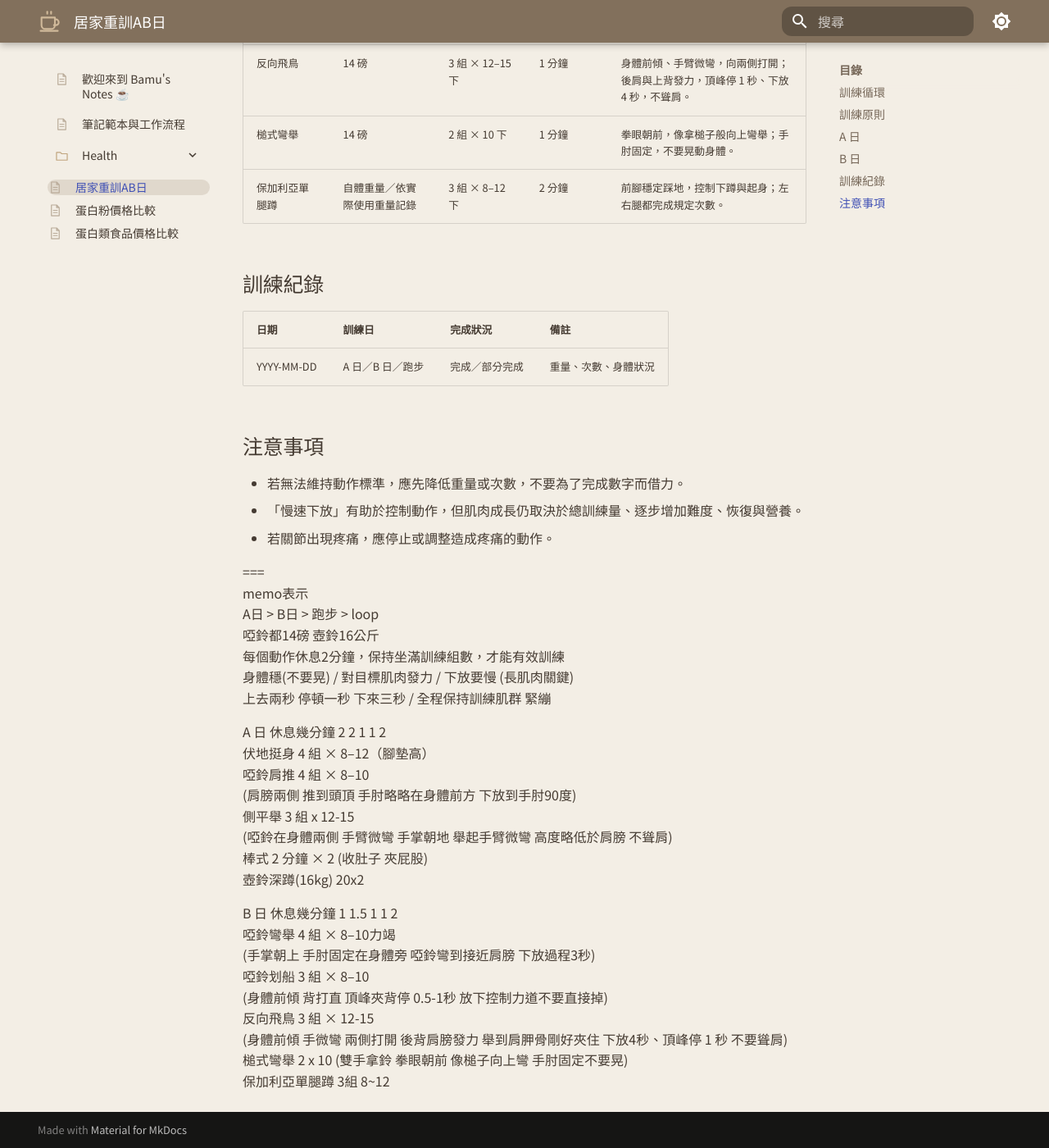
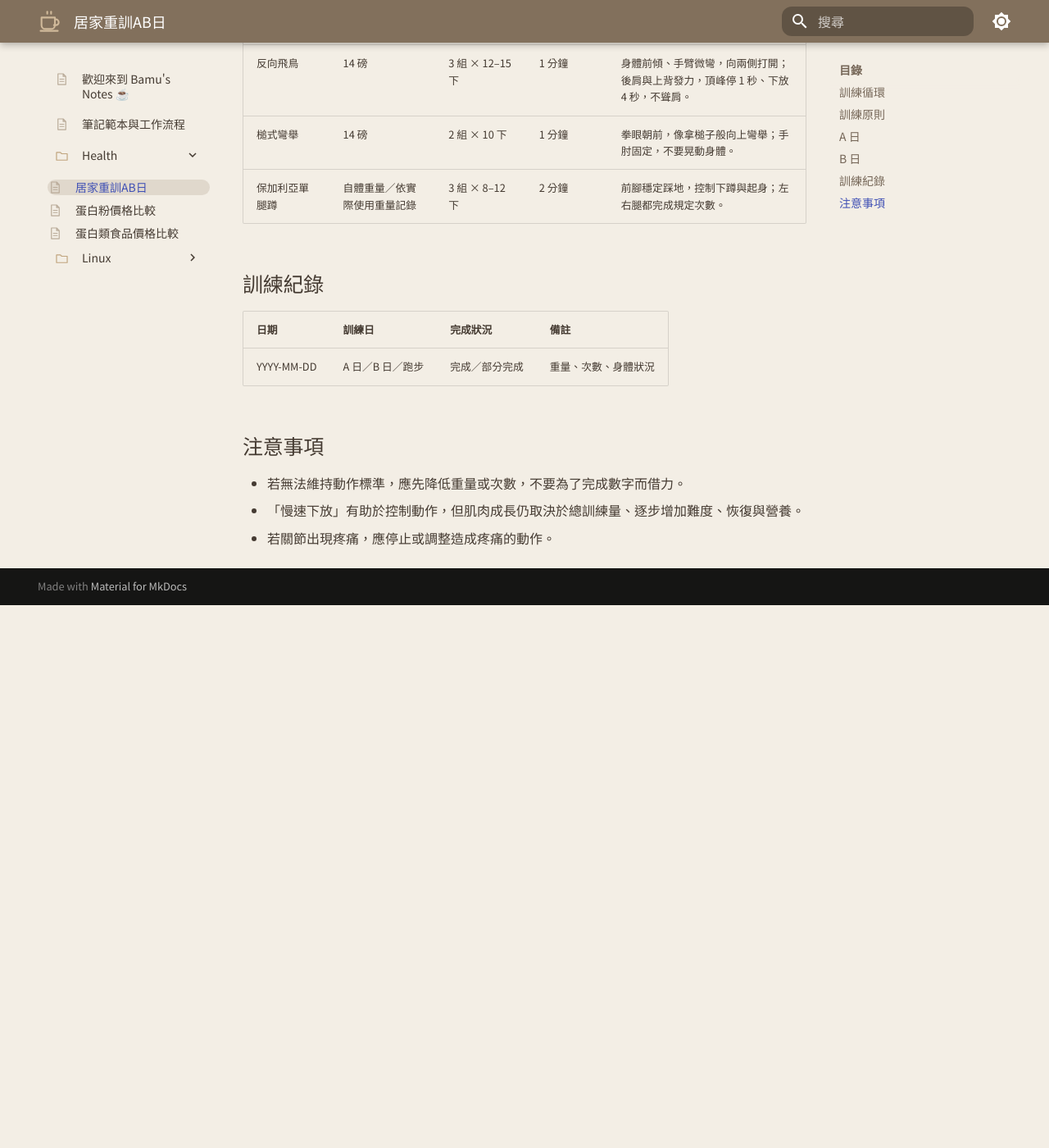
Before and after one commit to a892842486/shared-notes, an MkDocs documentation site: the page built from public/health/居家重訓AB日.md, in a window 1280 px wide and 1400 px high, scrolled down 1515 px. Shown: the whole window at 82% size. Built offline with MkDocs 1.6.1 and Material for MkDocs 9.7.7, drawn with Linux system fonts in a browser that asks for light colours; after the commit the page ends 2253 px from its top, so only the background shows below that; some of the changed text lies outside the part shown.

Commit message:
docs: update notes

```diff
--- a/public/health/居家重訓AB日.md
+++ b/public/health/居家重訓AB日.md
@@ -1,5 +1,5 @@
-2026 10 13 created
-2026 10 14 updated
+2026-10-13 Created
+2026-10-17 Updated
 ---
 
 # 重訓 AB 日訓練菜單
@@ -51,30 +51,3 @@
 - 若無法維持動作標準，應先降低重量或次數，不要為了完成數字而借力。
 - 「慢速下放」有助於控制動作，但肌肉成長仍取決於總訓練量、逐步增加難度、恢復與營養。
 - 若關節出現疼痛，應停止或調整造成疼痛的動作。
-
-===
-memo表示
- A日 > B日 > 跑步 > loop
-啞鈴都14磅 壺鈴16公斤
-每個動作休息2分鐘，保持坐滿訓練組數，才能有效訓練
-身體穩(不要晃) / 對目標肌肉發力 / 下放要慢 (長肌肉關鍵)
-上去兩秒 停頓一秒 下來三秒 / 全程保持訓練肌群 緊繃
-
-A 日 休息幾分鐘 2 2 1 1 2
-伏地挺身 4 組 × 8–12（腳墊高）
-啞鈴肩推 4 組 × 8–10
-(肩膀兩側 推到頭頂 手肘略略在身體前方 下放到手肘90度)
-側平舉 3 組 x 12-15
-(啞鈴在身體兩側 手臂微彎 手掌朝地 舉起手臂微彎 高度略低於肩膀 不聳肩)
-棒式 2 分鐘 × 2 (收肚子 夾屁股)
-壺鈴深蹲(16kg) 20x2
-
-B 日 休息幾分鐘 1 1.5 1 1 2
-啞鈴彎舉 4 組 × 8–10力竭
-(手掌朝上 手肘固定在身體旁 啞鈴彎到接近肩膀 下放過程3秒)
-啞鈴划船 3 組 × 8–10
-(身體前傾 背打直 頂峰夾背停 0.5-1秒 放下控制力道不要直接掉)
-反向飛鳥 3 組 × 12-15
-(身體前傾 手微彎 兩側打開 後背肩膀發力 舉到肩胛骨剛好夾住 下放4秒、頂峰停 1 秒 不要聳肩)
-槌式彎舉 2 x 10 (雙手拿鈴 拳眼朝前 像槌子向上彎 手肘固定不要晃)
-保加利亞單腿蹲 3組 8~12
```
Also changed, not shown: other parts of public/health/居家重訓AB日.md (+1 -1 lines), public/health/蛋白粉價格比較.md (+8 -5 lines), public/health/蛋白類食品價格比較.md (+11 -11 lines), public/linux/00-linux-desktop-enviroment.md (added, +33 -0 lines), public/linux/01-linux-distributions.md (added, +46 -0 lines), public/linux/02-linux-window-managers.md (added, +60 -0 lines), public/linux/03-linux-desktop-rice.md (added, +88 -0 lines), public/linux/04-linux-applications.md (added, +49 -0 lines).
